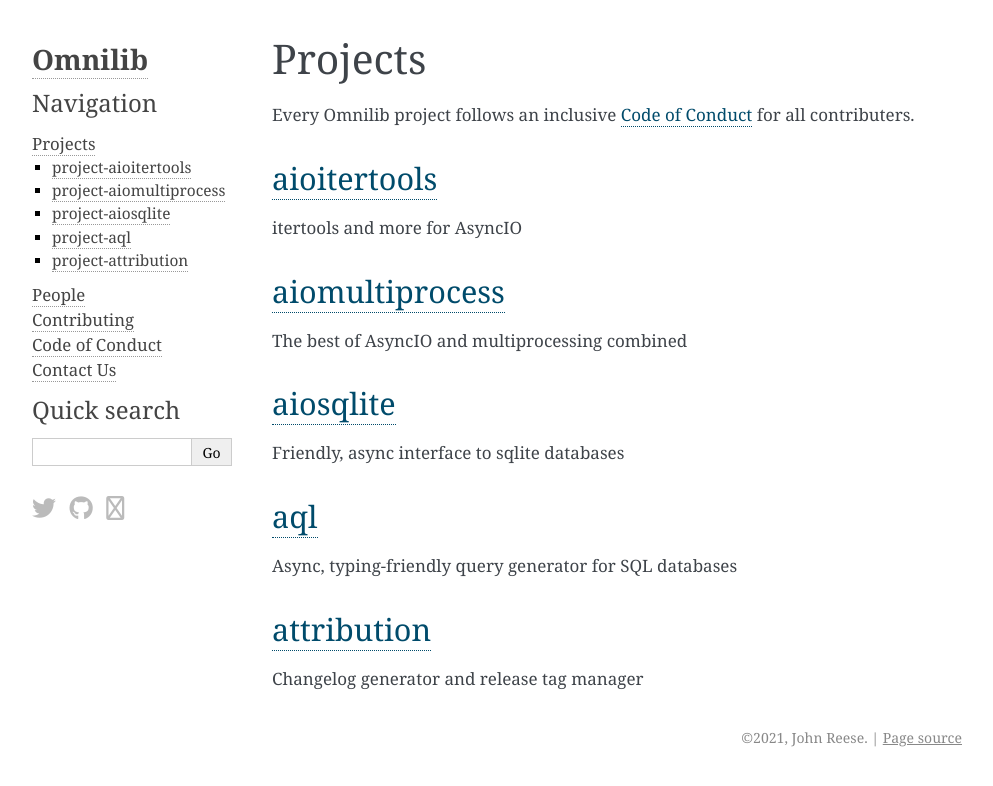
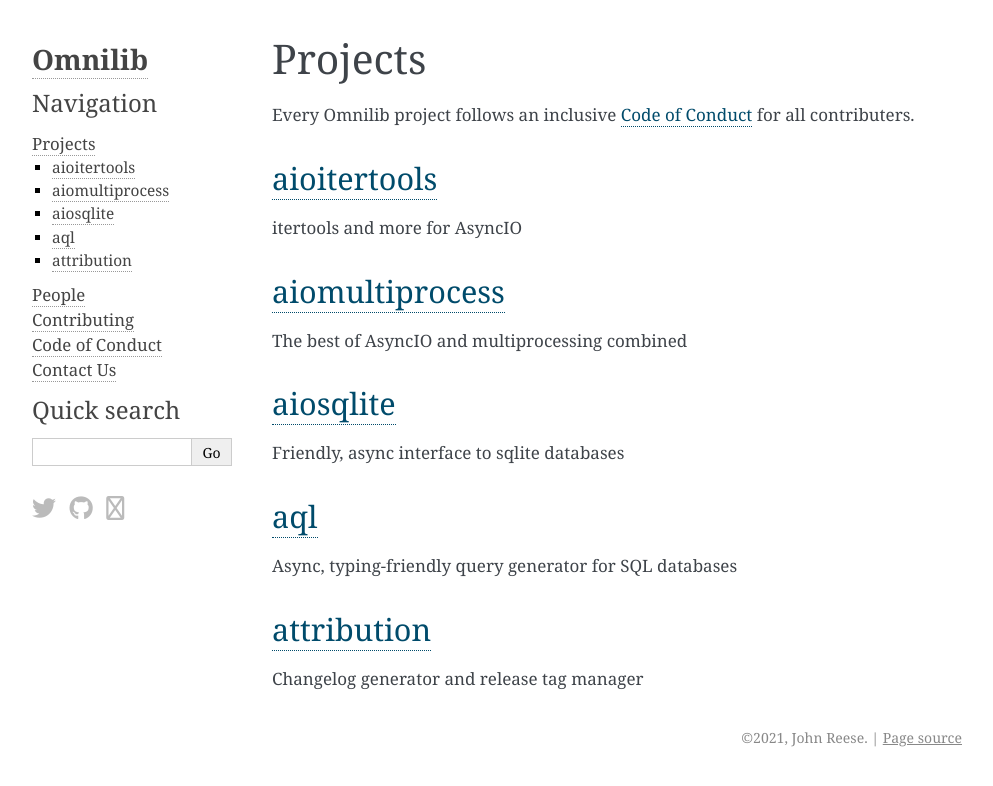
Before and after one commit to omnilib/omnilib-site, a Sphinx documentation site: the page built from source/projects.rst, in a window 1280 px wide. Shown: the top 786 px of the page, without its empty margins (148-1141 px from the left). Built offline with Sphinx 7.4.7, drawn with Linux system fonts in a browser that asks for light colours; nearby versions of some CDN libraries.

Commit message:
Better names for project headings

```diff
--- a/source/projects.rst
+++ b/source/projects.rst
@@ -5,28 +5,28 @@
 
 Every Omnilib project follows an inclusive :ref:`code-of-conduct` for all contributers.
 
-:ref:`project-aioitertools`
----------------------------
+:ref:`aioitertools <project-aioitertools>`
+------------------------------------------
 
 itertools and more for AsyncIO
 
-:ref:`project-aiomultiprocess`
-------------------------------
+:ref:`aiomultiprocess <project-aiomultiprocess>`
+------------------------------------------------
 
 The best of AsyncIO and multiprocessing combined
 
-:ref:`project-aiosqlite`
-------------------------
+:ref:`aiosqlite <project-aiosqlite>`
+------------------------------------
 
 Friendly, async interface to sqlite databases
 
-:ref:`project-aql`
-------------------
+:ref:`aql <project-aql>`
+------------------------
 
 Async, typing-friendly query generator for SQL databases
 
-:ref:`project-attribution`
---------------------------
+:ref:`attribution <project-attribution>`
+----------------------------------------
 
 Changelog generator and release tag manager
 
```
